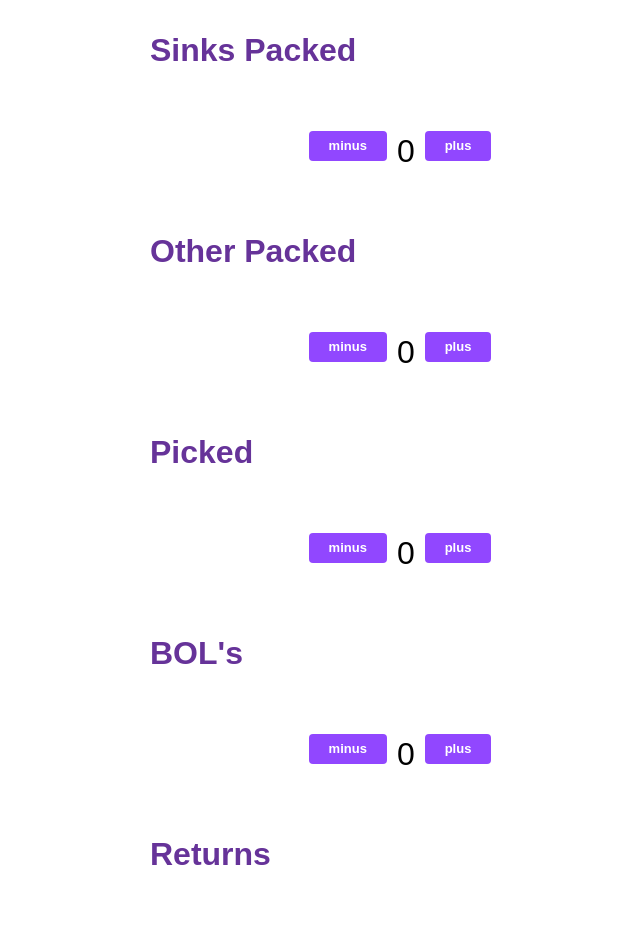
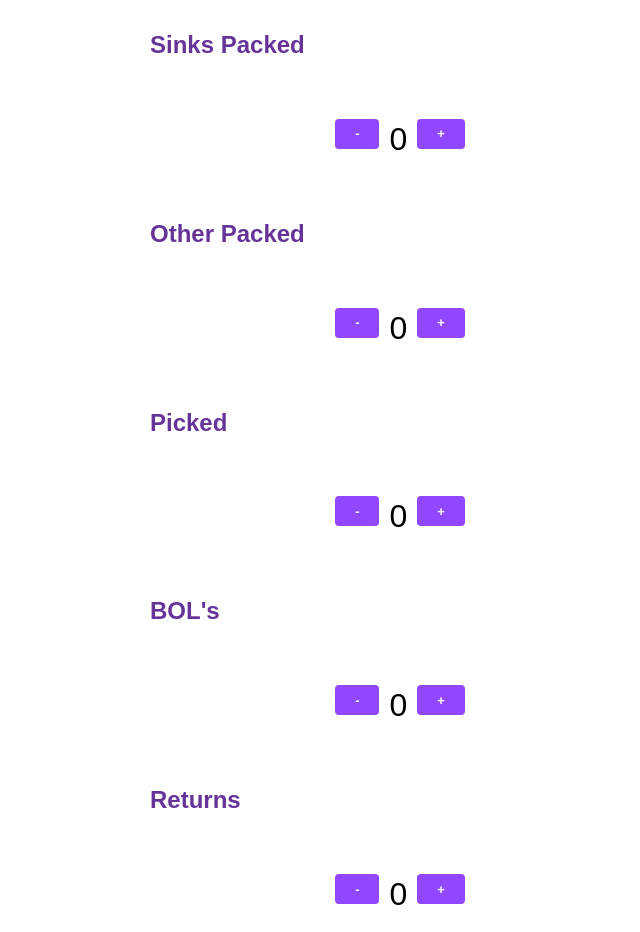
Before and after one commit to Douglas4739/shipping-productivity, a React (Create React App) app: page / in a window 1280 px wide. Shown: the part 140-1072 px from the top of the page, without its empty margins (240-880 px from the left). Built offline with nearby package versions, Linux system fonts and the light colour scheme.

Commit message:
added ids to cards

```diff
--- a/src/components/counter.js
+++ b/src/components/counter.js
@@ -17,9 +17,9 @@ export default function Counter() {
     <div className="container">
       <div className="card">
         {/* <h1 className='cardTitle'>{title}</h1> */}
-        <button className="btn" onClick={handleClickDown}>minus</button>
+        <button className="btn" onClick={handleClickDown}>-</button>
         <p className="counter">{counter}</p>
-        <button className="btn" onClick={handleClickUp}>plus</button>
+        <button className="btn" onClick={handleClickUp}>+</button>
       </div>
     </div>
   );
--- a/src/components/layout.js
+++ b/src/components/layout.js
@@ -9,18 +9,28 @@ export default function Layout() {
       <title>Shipping Productivity</title>
       <header className="siteTitle">Shipping Productivity</header>
       <main ClassName="main">
-        <h1 className="heading">Sinks Packed</h1>
-        <Card />
-        <h1 className="heading">Other Packed</h1>
-        <Card />
-        <h1 className="heading">Picked</h1>
-        <Card />
-        <h1 className="heading">BOL's</h1>
-        <Card />
-        <h1 className="heading">Returns</h1>
-        <Card />
-        <h2 className="siteTitle">Notes:</h2>
-        <textarea name="message" id="notes" placeholder="MESSAGE"></textarea>
+        <div id="sinks">
+          <h2 className="heading">Sinks Packed</h2>
+          <Card />
+        </div>
+        <div id="other">
+          <h2 className="heading">Other Packed</h2>
+          <Card />
+        </div>
+        <div id='picked'>
+          <h2 className="heading">Picked</h2>
+          <Card />
+        </div>
+        <div id='BOL'>
+          <h2 className="heading">BOL's</h2>
+          <Card />
+        </div>
+        <div id='return'>
+          <h2 className="heading">Returns</h2>
+          <Card />
+        </div>
+        <div><h2 className="siteTitle">Notes:</h2>
+        <textarea name="message" id="notes" placeholder="MESSAGE"></textarea> </div>
       </main>
       <Report />
     </div>
```
